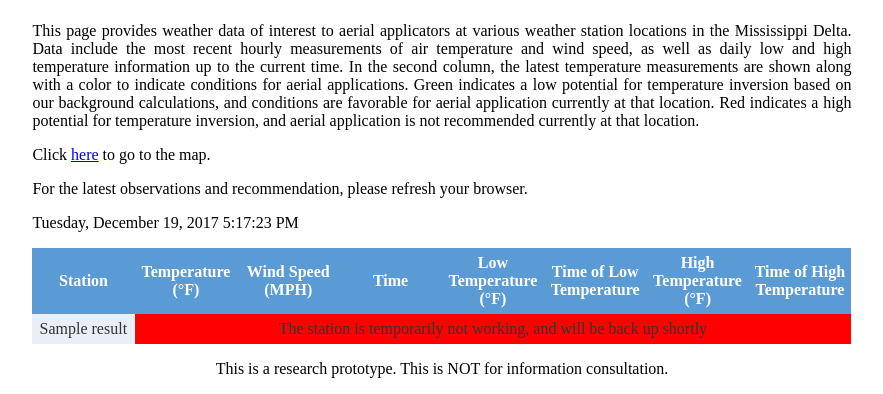
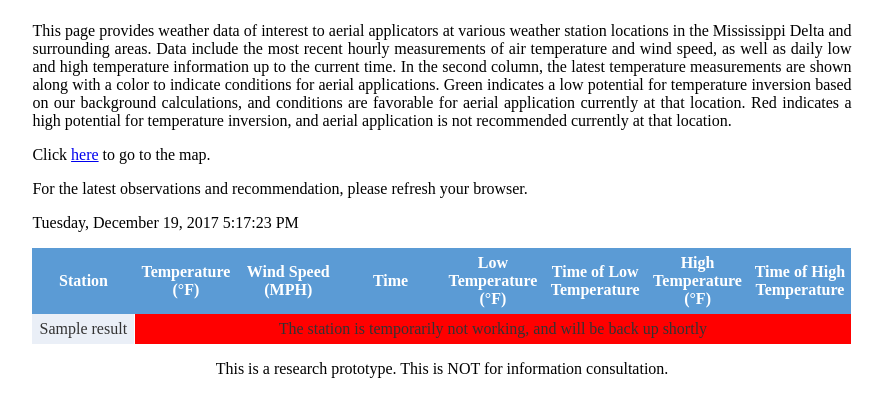
Before and after one commit to kaskrin13/tempinversion, a Flask app: template templates/index2.html in a window 1280 px wide. Shown: the part 95-489 px from the top of the page, without its empty margins (198-1081 px from the left). Run offline with Flask 2, Linux system fonts and the light colour scheme; the template is opened without the code that fills it: most values are stand-ins (such as "Sample title", 1, 10 or a date in 2020); some libraries are stand-ins or nearby versions.

Commit message:
Update index2.html

```diff
--- a/templates/index2.html
+++ b/templates/index2.html
@@ -21,7 +21,7 @@
             </div>
 
             <div class="main">
-                This page provides weather data of interest to aerial applicators at various weather station locations in the Mississippi Delta.
+                This page provides weather data of interest to aerial applicators at various weather station locations in the Mississippi Delta and surrounding areas.
                 Data include the most recent hourly measurements of air temperature and wind speed, as well as daily low and high temperature
                 information up to the current time.  In the second column, the latest temperature measurements are shown along with a color to
                 indicate conditions for aerial applications.  Green indicates a low potential for temperature inversion based on our background
```
